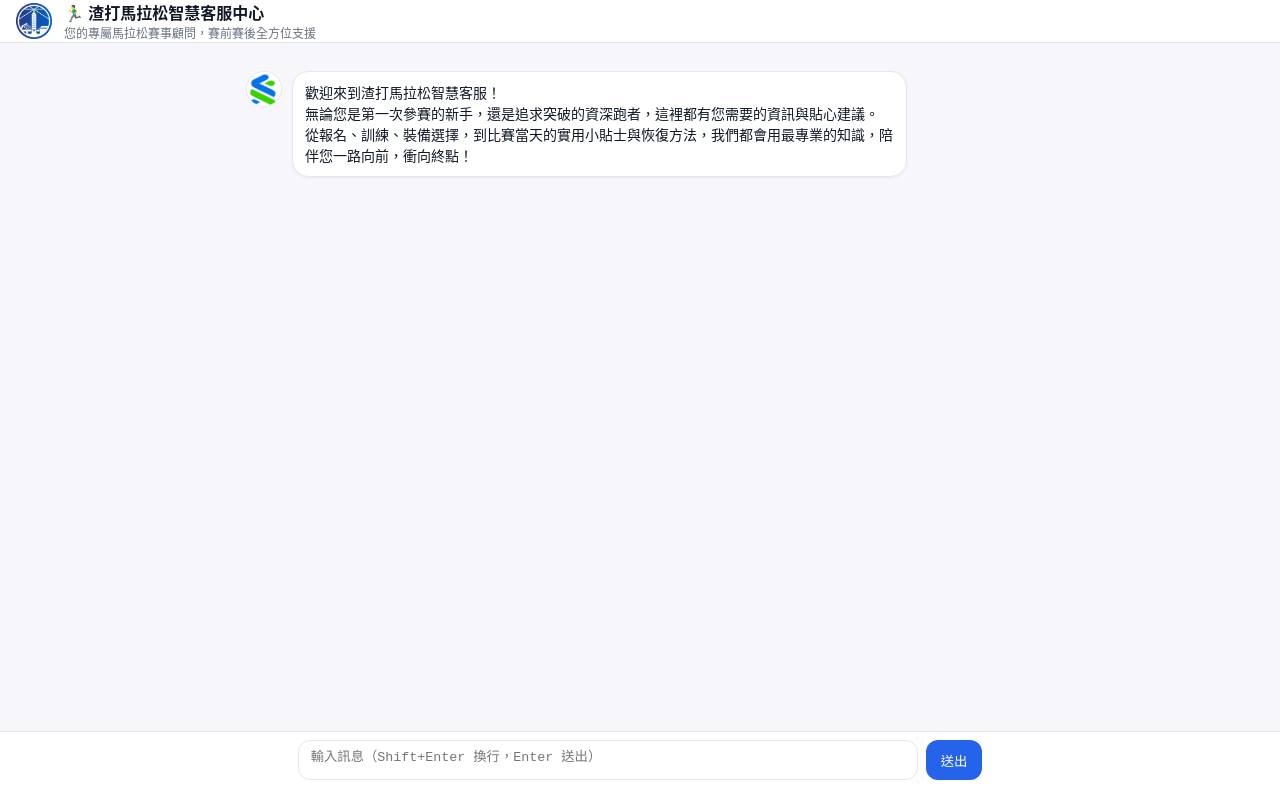
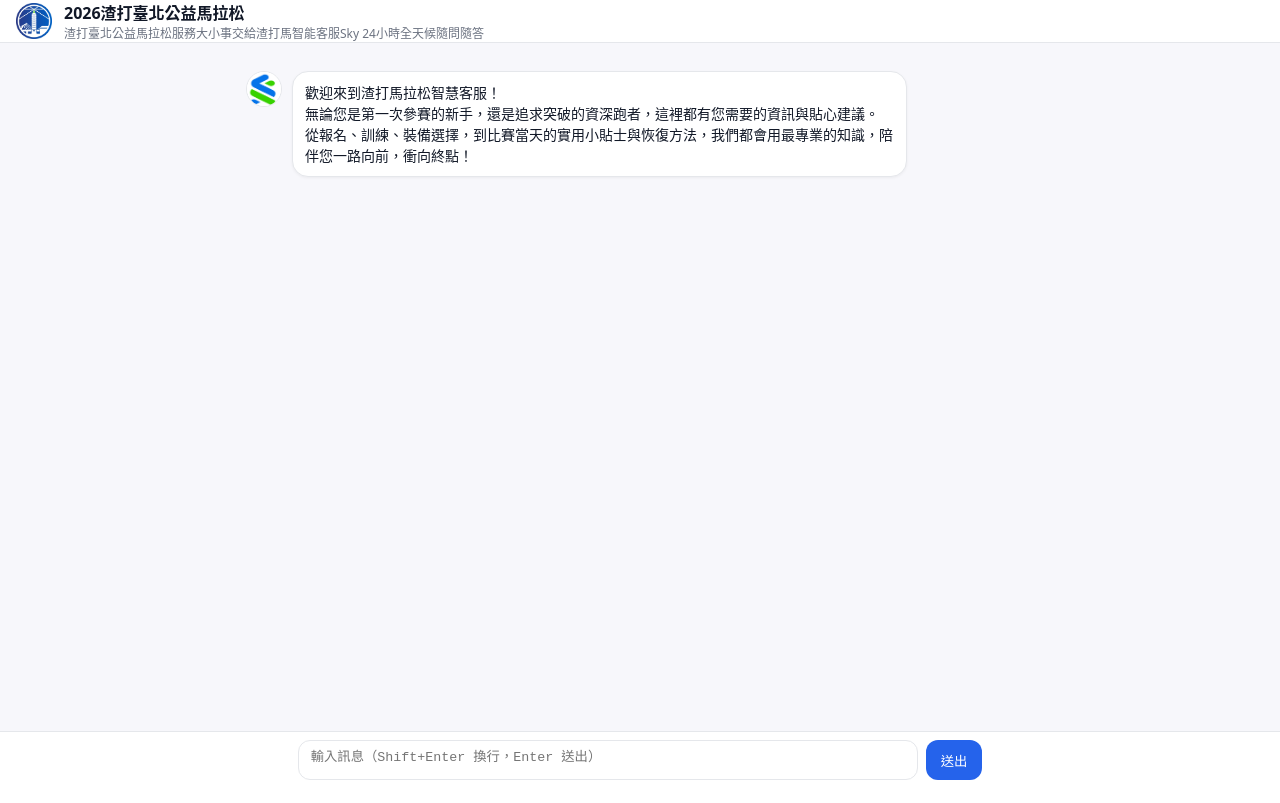
Before and after one commit to justin-321-hub/standard_chartered_taipei_charity_marathon, a plain HTML site: page index.html in a window 1280 px wide. Drawn offline with Linux system fonts and the light colour scheme.

Commit message:
Update index.html

```diff
--- a/index.html
+++ b/index.html
@@ -2,7 +2,7 @@
 <html lang="zh-Hant">
   <head>
     <meta charset="utf-8" />
-    <title>🏃‍♂渣打馬拉松智慧客服中心</title>
+    <title>2026渣打臺北公益馬拉松</title>
     <meta name="viewport" content="width=device-width,initial-scale=1" />
     <link rel="stylesheet" href="./styles.css" />
   </head>
@@ -11,8 +11,8 @@
     <header class="topbar">
       <img src="https://raw.githubusercontent.com/justin-321-hub/standard_chartered_taipei_charity_marathon/refs/heads/main/assets/logo.png" class="logo" alt="logo" />
       <div class="brand">
-        <div class="title">🏃‍♂️ 渣打馬拉松智慧客服中心</div>
-        <div class="subtitle">您的專屬馬拉松賽事顧問，賽前賽後全方位支援</div>
+        <div class="title">2026渣打臺北公益馬拉松</div>
+        <div class="subtitle">渣打臺北公益馬拉松服務大小事交給渣打馬智能客服Sky 24小時全天候隨問隨答</div>
       </div>
     </header>
 
@@ -23,7 +23,7 @@
       <!-- 思考中：等待 API 完成前顯示。預設隱藏，JS 以 .hidden 切換 -->
       <div id="thinking" class="thinking hidden" role="status" aria-live="polite" aria-busy="true">
         <span class="dot"></span><span class="dot"></span><span class="dot"></span>
-        <span class="thinking-text">客服正在思考 快找到了!</span>
+        <span class="thinking-text">Sky正在思考 快想到囉!</span>
       </div>
     </main>
 
```
